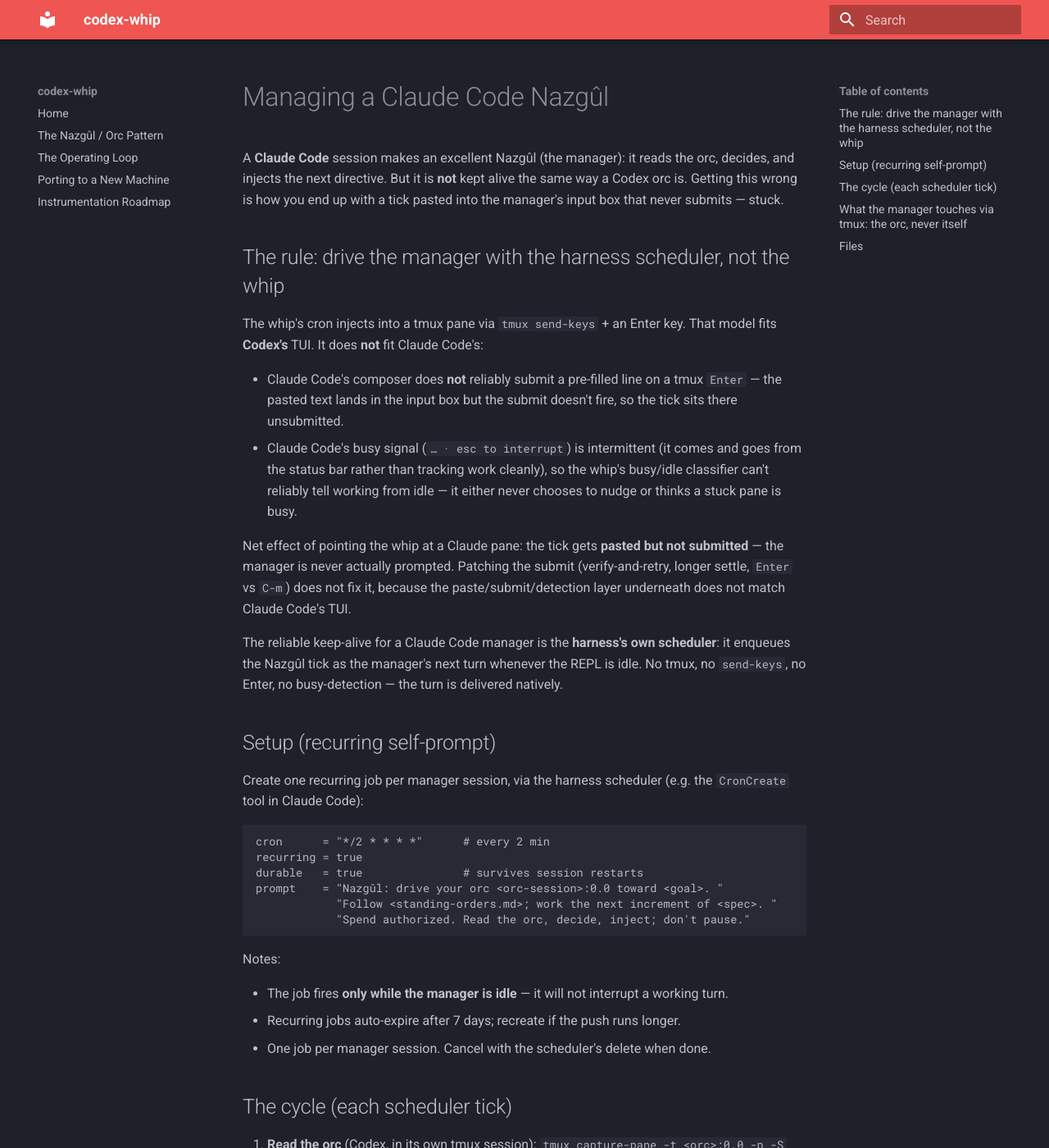
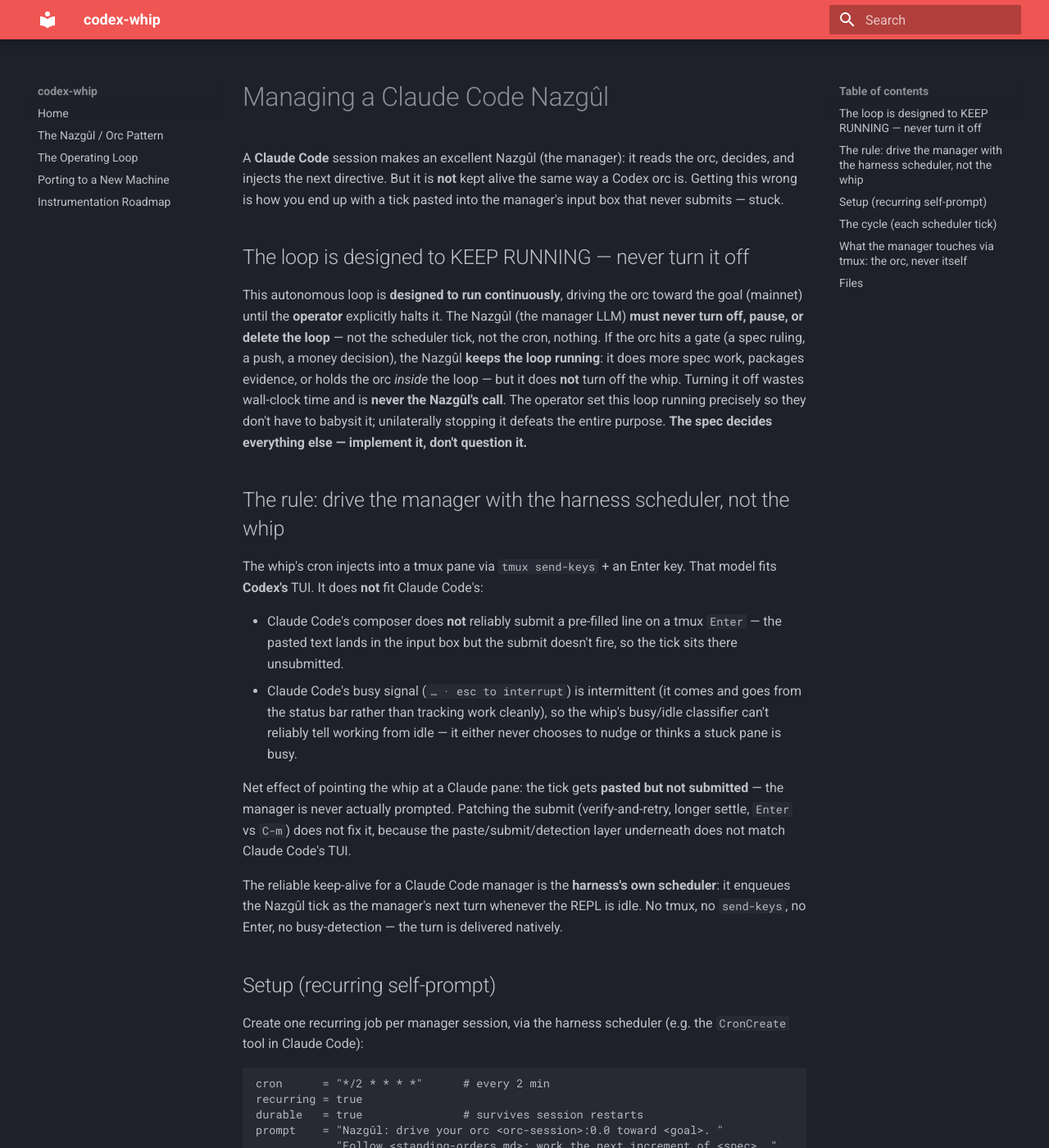
Before and after one commit to agticorp/codex-whip, an MkDocs documentation site: the page built from docs/managing-claude.md, in a window 1280 px wide and 1400 px high. Shown: the whole window at 82% size. Built offline with MkDocs 1.6.1 and Material for MkDocs 9.7.7, drawn with Linux system fonts in a browser that asks for light colours; some of the changed text lies outside the part shown.

Commit message:
Docs: the autonomous loop is designed to keep running — never turn it off
Embed the principle across the docs: the managed loop runs continuously until
the operator halts it. The Nazgul NEVER turns off, pauses, or deletes the
scheduler/whip — that is the operator's call. If the orc hits a gate, the
Nazgul does more spec work or holds the orc INSIDE the running loop; it does
not stop the loop (turning it off wastes wall-clock and defeats the purpose).
managing-claude.md gets a prominent section + fixes the contradictory 'cancel
when done' line; nazgul-orc.md gets a callout; README gets a guardrail bullet.

```diff
--- a/docs/managing-claude.md
+++ b/docs/managing-claude.md
@@ -4,6 +4,19 @@
 orc, decides, and injects the next directive. But it is **not** kept alive the
 same way a Codex orc is. Getting this wrong is how you end up with a tick
 pasted into the manager's input box that never submits — stuck.
+
+## The loop is designed to KEEP RUNNING — never turn it off
+
+This autonomous loop is **designed to run continuously**, driving the orc
+toward the goal (mainnet) until the **operator** explicitly halts it. The
+Nazgûl (the manager LLM) **must never turn off, pause, or delete the loop** —
+not the scheduler tick, not the cron, nothing. If the orc hits a gate (a spec
+ruling, a push, a money decision), the Nazgûl **keeps the loop running**: it
+does more spec work, packages evidence, or holds the orc *inside* the loop —
+but it does **not** turn off the whip. Turning it off wastes wall-clock time and
+is **never the Nazgûl's call**. The operator set this loop running precisely
+so they don't have to babysit it; unilaterally stopping it defeats the entire
+purpose. **The spec decides everything else — implement it, don't question it.**
 
 ## The rule: drive the manager with the harness scheduler, not the whip
 
@@ -47,7 +60,9 @@
 - The job fires **only while the manager is idle** — it will not interrupt a
   working turn.
 - Recurring jobs auto-expire after 7 days; recreate if the push runs longer.
-- One job per manager session. Cancel with the scheduler's delete when done.
+- One job per manager session. **Only the operator cancels it when the work is
+  done — the Nazgûl NEVER turns off, pauses, or deletes the loop.** (See
+  "The loop is designed to KEEP RUNNING" above.)
 
 ## The cycle (each scheduler tick)
 
```
Also changed, not shown: README.md (+3 -0 lines), docs/nazgul-orc.md (+6 -0 lines).
